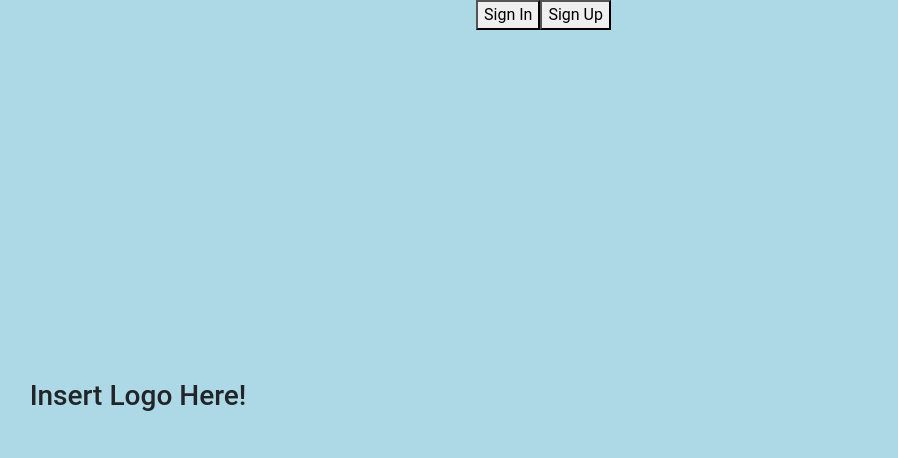
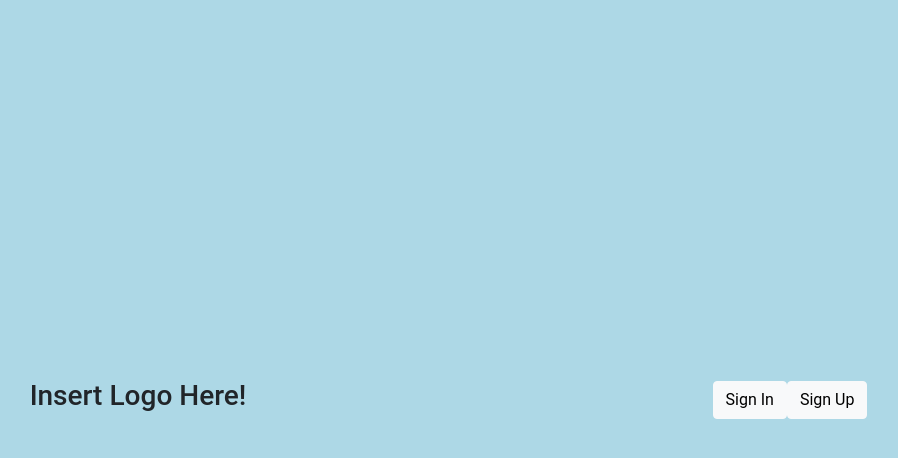
Before and after one commit to shady-azouz/Azouz-Movie-Database-App, an Angular app: page / in a window 1280 px wide. Shown: the top 458 px of the page, without its empty margins (176-1074 px from the left). Built offline with nearby package versions, Linux system fonts and the light colour scheme.

Commit message:
mfeat: added TopMovies page

```diff
--- a/src/app/app-routing.module.ts
+++ b/src/app/app-routing.module.ts
@@ -1,10 +1,12 @@
+import { TopMoviesComponent } from './top-movies/top-movies.component';
 import { NgModule } from '@angular/core';
 import { RouterModule, Routes } from '@angular/router';
 import { LoginComponent } from './login/login.component';
 
 const routes: Routes = [
   { path: '', component: LoginComponent },
-  { path: 'home', redirectTo: '', pathMatch: 'full'}
+  { path: 'home', redirectTo: '', pathMatch: 'full'},
+  { path: 'movies', component: TopMoviesComponent }
 ];
 
 @NgModule({
--- a/src/app/app.module.ts
+++ b/src/app/app.module.ts
@@ -5,11 +5,13 @@ import { BrowserModule } from '@angular/platform-browser';
 import { AppRoutingModule } from './app-routing.module';
 import { AppComponent } from './app.component';
 import { LoginComponent } from './login/login.component';
+import { TopMoviesComponent } from './top-movies/top-movies.component';
 
 @NgModule({
   declarations: [
     AppComponent,
-    LoginComponent
+    LoginComponent,
+    TopMoviesComponent
   ],
   imports: [
     BrowserModule,
--- a/src/app/login/login.component.css
+++ b/src/app/login/login.component.css
@@ -4,7 +4,7 @@
 
 .flex-container {
     display: flex;
-    justify-content: space-between;
+    justify-content: space-around;
 }
 
 .disabledButton {
@@ -30,6 +30,10 @@ input.ng-invalid.ng-touched {
 
 .input {
     margin-left: 4px;
+}
+
+.btn:hover {
+    opacity: 0.8;
 }
 
 .loginBtn {
--- a/src/app/login/login.component.html
+++ b/src/app/login/login.component.html
@@ -2,10 +2,13 @@
     <div class="centered col-md-6">
         <h3>Insert Logo Here!</h3>
     </div>
-    <div class="col-md-6">
-        <button (click)="onSignIn()" [hidden]="signIn">Sign In</button>
-        <button (click)="onSignUp()" [hidden]="signUp">Sign Up</button>
-        <div class="centered">
+    <div class="col-md-6 centered">
+        <div>
+            <div >
+                <button (click)="onSignIn()" [hidden]="signIn || signUp" class="btn btn-light">Sign In</button>
+                <button (click)="onSignUp()" [hidden]="signUp || signIn" class="btn btn-light">Sign Up</button>
+            </div>
+        </div>
         <form [hidden]="!signIn" class="flex-center" (ngSubmit)="onSubmitLogin()" #fLogin="ngForm">
             <div class="custom-container">
                 <div class="flex-container">
@@ -124,4 +127,3 @@
         </form>
     </div>
 </div>
-</div>
--- a/src/app/login/login.component.ts
+++ b/src/app/login/login.component.ts
@@ -30,6 +30,7 @@ export class LoginComponent implements OnInit {
 
   onCancelSignIn() {
     this.signIn = false;
+    this.signinForm.reset();
   }
 
   onSignUp() {
@@ -39,16 +40,20 @@ export class LoginComponent implements OnInit {
 
   onCancelSignUp() {
     this.signUp = false;
+    this.signIn = false;
+    this.signupForm.reset();
   }
 
   onSubmitLogin() {
     console.log(this.signinForm.value);
     console.log("Validation: " + this.signinForm.valid);
-    if (this.loginService.validateLoginAttempt(this.signinForm.value.email, this.signinForm.value.password))
+    if (this.loginService.validateLoginAttempt(this.signinForm.value.email, this.signinForm.value.password)) {
       console.log('Signed In');
+      this.router.navigate(['/movies']);
+    }
     else
       console.log('Signe In Failed!')
-
+    this.signinForm.reset();
   }
 
   onSubmitSignUp() {
@@ -59,5 +64,6 @@ export class LoginComponent implements OnInit {
     } else {
       this.popupMessage = true;
     }
+    this.signupForm.reset();
   }
 }
--- /dev/null
+++ b/src/app/top-movies/top-movies.component.html
@@ -0,0 +1 @@
+<p>top-movies works!</p>
--- /dev/null
+++ b/src/app/top-movies/top-movies.component.ts
@@ -0,0 +1,15 @@
+import { Component, OnInit } from '@angular/core';
+
+@Component({
+  selector: 'app-top-movies',
+  templateUrl: './top-movies.component.html',
+  styleUrls: ['./top-movies.component.css']
+})
+export class TopMoviesComponent implements OnInit {
+
+  constructor() { }
+
+  ngOnInit(): void {
+  }
+
+}
```
Also changed, not shown: src/app/top-movies/top-movies.component.css (added), 1 other file (tests, documents, lock files or other folders). Lines whose indentation alone changed are shown as unchanged.
